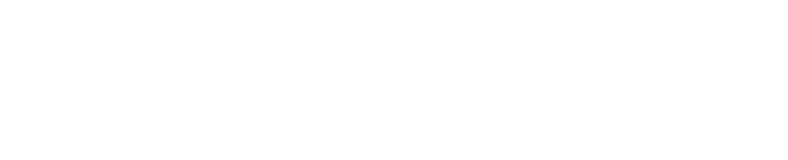
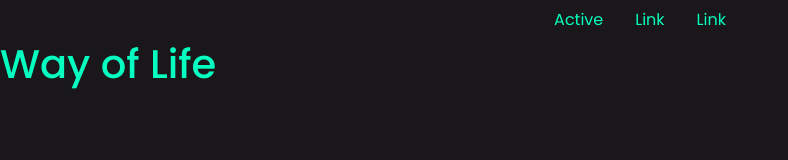
Before and after one commit to GunvirD/gunn_hacks_2021, a website: page main.html in a window 1280 px wide. Shown: the whole page, without its empty margins (0-788 px from the left). Drawn offline with nearby package versions, Linux system fonts and the light colour scheme.

Commit message:
Starting - 2
Added css, updated js server and started putting the theme together

```diff
--- a/main.html
+++ b/main.html
@@ -3,9 +3,55 @@
   <head>
     <meta name="desc" content="Learn how to reduce your carbon footprint and also get a chance at learning new and interesting facts">
     <meta charset="utf-8">
+    <!-- Adding Libraries -->
+    <script src="https://cdn.jsdelivr.net/npm/bootstrap@5.0.0-beta2/dist/js/bootstrap.bundle.min.js" integrity="sha384-b5kHyXgcpbZJO/tY9Ul7kGkf1S0CWuKcCD38l8YkeH8z8QjE0GmW1gYU5S9FOnJ0" crossorigin="anonymous"></script>
+    <link href="https://cdn.jsdelivr.net/npm/bootstrap@5.0.0-beta2/dist/css/bootstrap.min.css" rel="stylesheet" integrity="sha384-BmbxuPwQa2lc/FVzBcNJ7UAyJxM6wuqIj61tLrc4wSX0szH/Ev+nYRRuWlolflfl" crossorigin="anonymous">
+    <!-- Adding fonts -->
+    <link rel="preconnect" href="https://fonts.gstatic.com">
+    <link href="https://fonts.googleapis.com/css2?family=Poppins:ital,wght@0,100;0,200;0,300;0,400;0,500;0,600;0,700;0,800;0,900;1,100;1,200;1,300;1,400;1,500;1,600;1,700;1,800;1,900&display=swap" rel="stylesheet">
+    <!-- Linking local style sheets -->
+    <link rel="stylesheet" type="text/css" href="css/template.css">
+    <link rel="stylesheet" type="text/css" href="css/main.css">
+
     <title>Main - WoLife</title>
   </head>
   <body>
+    <!-- Will contain the intro page -->
+    <section id="top">
+
+      <!-- Navbar -->
+      <ul class="nav justify-content-center">
+        <li class="nav-item">
+          <a class="nav-link active" aria-current="page" href="#">Active</a>
+        </li>
+        <li class="nav-item">
+          <a class="nav-link" href="#">Link</a>
+        </li>
+        <li class="nav-item">
+          <a class="nav-link" href="#">Link</a>
+        </li>
+      </ul>
+
+      <!-- Title - Way of Life -->
+      <h1 class="main-header">Way of Life</h1>
+
+    </section>
+
+
+    <!-- Blogs -->
+    <section id="middle">
+
+    </section>
+
+    <!-- Sponsors -->
+    <section id="sponsors">
+
+    </section>
+
+    <!-- Footer -->
+    <section id="footer">
+
+    </section>
 
   </body>
 </html>
--- a/package.json
+++ b/package.json
@@ -8,5 +8,9 @@
     "start": "node server.js"
   },
   "author": "Gunvir Dhesi",
-  "license": "ISC"
+  "license": "ISC",
+  "dependencies": {
+    "express": "^4.17.1",
+    "nodemon": "^2.0.7"
+  }
 }
--- /dev/null
+++ b/public/css/template.css
@@ -0,0 +1,15 @@
+body
+{
+  font-family: 'Poppins', sans-serif;
+  background-color: #19171A;
+  color: #04FFC0;
+}
+
+.nav-link
+{
+  color: #04FFC0;
+}
+.nav-link:hover
+{
+  color: #00C68A;
+}
```
Also changed, not shown: server.js (+7 -3 lines), public/css/main.css (added), 1 other file.
